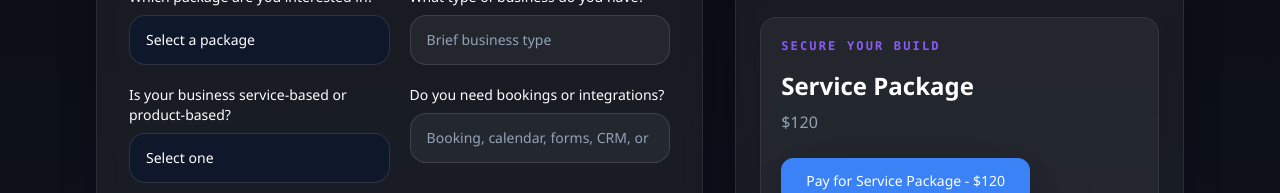
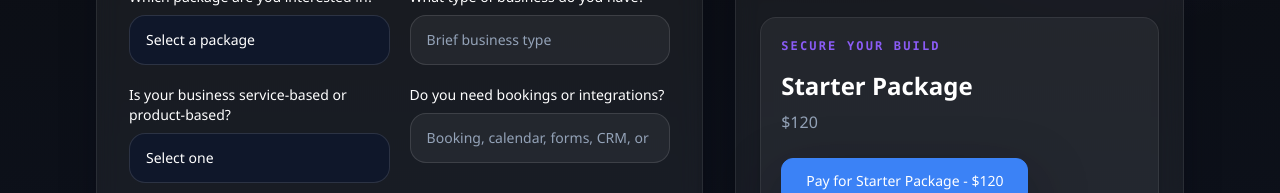
Before and after one commit to MySaaS1023/SS, a Next.js app: page /get-started in a window 1280 px wide. Shown: the part 607-800 px from the top of the page. Built offline with nearby package versions, Linux system fonts and the light colour scheme.

Commit message:
fix package naming and dropdown

```diff
--- a/components/intake-form.tsx
+++ b/components/intake-form.tsx
@@ -15,7 +15,7 @@ type IntakeFormProps = {
 };
 
 const packageLabelMap: Record<PackageKey, string> = {
-  starter: "Service Package",
+  starter: "Starter Package",
   business: "Business Package",
   premium: "Premium Package",
 };
@@ -175,12 +175,22 @@ export function IntakeForm({ selectedPackage }: IntakeFormProps) {
               style={{ backgroundColor: "#0f172a", color: "#ffffff" }}
               required
             >
-              <option value="" disabled={!selectedPackage}>
+              <option
+                value=""
+                disabled={!selectedPackage}
+                style={{ backgroundColor: "#0f172a", color: "#ffffff" }}
+              >
                 Select a package
               </option>
-              <option value="starter">Service Package</option>
-              <option value="business">Business Package</option>
-              <option value="premium">Premium Package</option>
+              <option value="starter" style={{ backgroundColor: "#0f172a", color: "#ffffff" }}>
+                Starter Package
+              </option>
+              <option value="business" style={{ backgroundColor: "#0f172a", color: "#ffffff" }}>
+                Business Package
+              </option>
+              <option value="premium" style={{ backgroundColor: "#0f172a", color: "#ffffff" }}>
+                Premium Package
+              </option>
             </select>
           </label>
           <label className="block text-sm font-medium text-white">
@@ -200,12 +210,18 @@ export function IntakeForm({ selectedPackage }: IntakeFormProps) {
               defaultValue=""
               style={{ backgroundColor: "#0f172a", color: "#ffffff" }}
             >
-              <option value="" disabled>
+              <option value="" disabled style={{ backgroundColor: "#0f172a", color: "#ffffff" }}>
                 Select one
               </option>
-              <option value="Service">Service</option>
-              <option value="Product">Product</option>
-              <option value="Both">Both</option>
+              <option value="Service" style={{ backgroundColor: "#0f172a", color: "#ffffff" }}>
+                Service
+              </option>
+              <option value="Product" style={{ backgroundColor: "#0f172a", color: "#ffffff" }}>
+                Product
+              </option>
+              <option value="Both" style={{ backgroundColor: "#0f172a", color: "#ffffff" }}>
+                Both
+              </option>
             </select>
           </label>
           <label className="block text-sm font-medium text-white">
--- a/lib/site-data.ts
+++ b/lib/site-data.ts
@@ -1,5 +1,5 @@
 export type PackageName =
-  | "Service Package"
+  | "Starter Package"
   | "Business Package"
   | "Premium Package";
 export type PackageKey = "starter" | "business" | "premium";
@@ -7,7 +7,7 @@ export type PackageKey = "starter" | "business" | "premium";
 export type PricingPackage = {
   key: PackageKey;
   name: PackageName;
-  shortName: "Service" | "Business" | "Premium";
+  shortName: "Starter" | "Business" | "Premium";
   price: string;
   description: string;
   features: string[];
@@ -29,8 +29,8 @@ export const navLinks = [
 export const pricingPackages: PricingPackage[] = [
   {
     key: "starter",
-    name: "Service Package",
-    shortName: "Service",
+    name: "Starter Package",
+    shortName: "Starter",
     price: "$120",
     description: "A clean launch package for businesses that want a strong first website.",
     features: [
@@ -47,7 +47,7 @@ export const pricingPackages: PricingPackage[] = [
     price: "$200",
     description: "A stronger website build with more setup support for growing businesses.",
     features: [
-      "Everything in Service Package",
+      "Everything in Starter Package",
       "Mockup services or products (image/content) setup",
       "Integrations or booking functionality",
       "Domain setup or deployment link",
```
